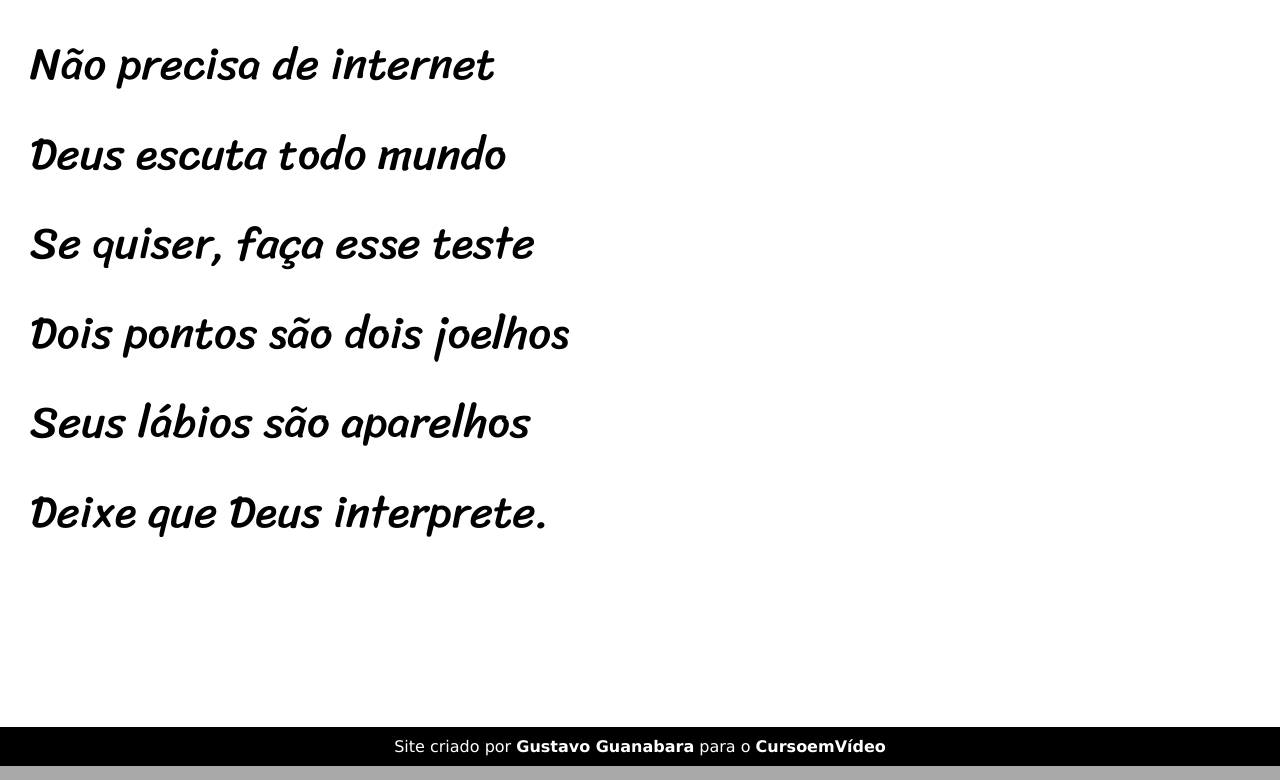
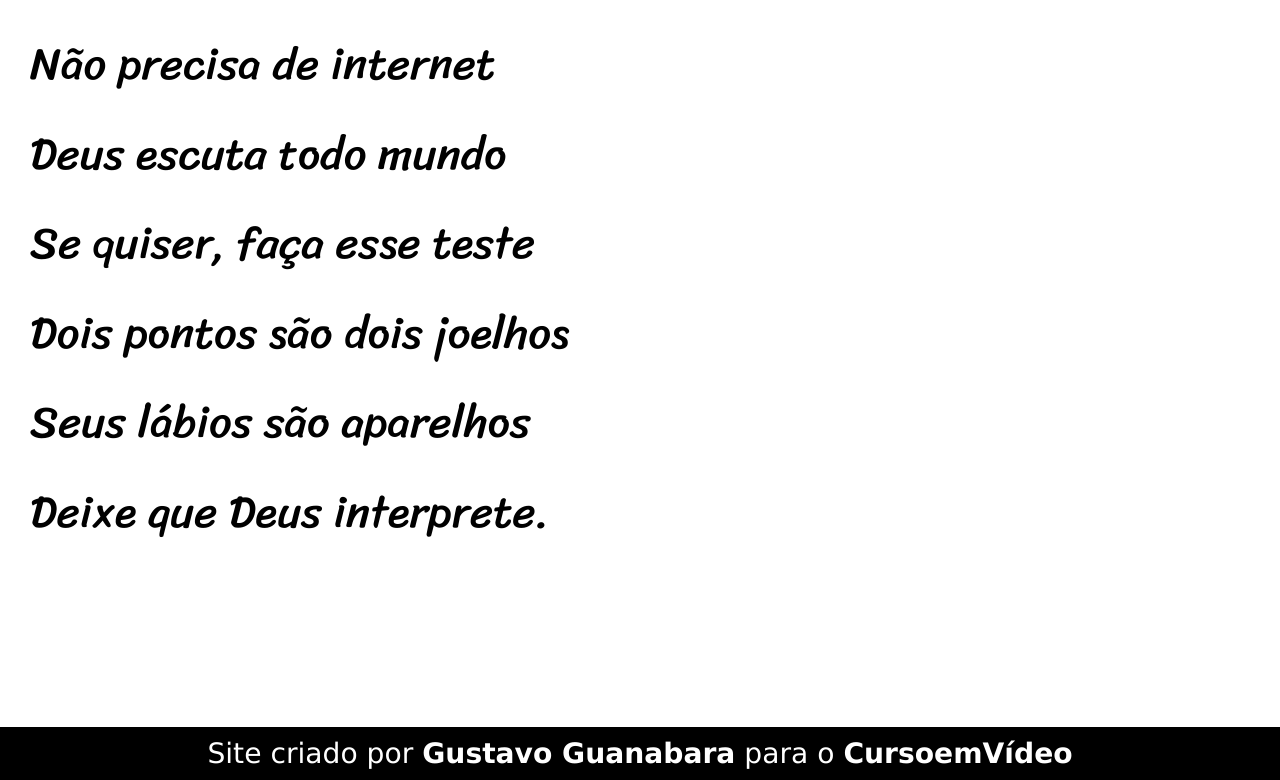
Before and after one commit to joaolajarin/cursoemvideo-projeto-cordel, a plain HTML site: page index.html in a window 1280 px wide. Shown: the part 5163-5943 px from the top of the page. Drawn offline with Linux system fonts and the light colour scheme.

Commit message:
atualização

```diff
--- a/estilo/style.css
+++ b/estilo/style.css
@@ -100,4 +100,5 @@ footer {
     text-align: center;
     color: white;
     padding: 10px;
+    font-size: 2.2vw;
 }
```
